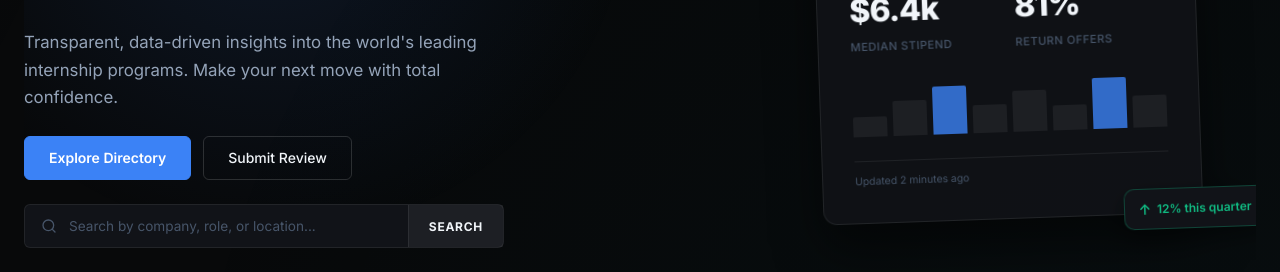
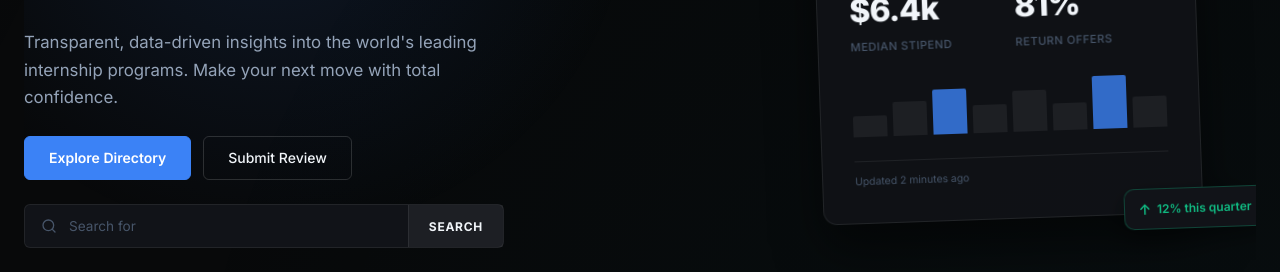
Before and after one commit to abdullahrauf245-hue/Intern-portal, a React (Vite) app: page / in a window 1280 px wide. Shown: the part 336-608 px from the top of the page. Built offline with nearby package versions, Linux system fonts and the light colour scheme; no server answers; the database is empty.

Commit message:
Changing home bar

```diff
--- a/src/pages/Home.jsx
+++ b/src/pages/Home.jsx
@@ -42,6 +42,67 @@ function useCountUp(end, duration = 2000, startOnView = true) {
 export default function Home() {
   const [searchQuery, setSearchQuery] = useState("");
   const navigate = useNavigate();
+
+  /* ── Typewriter Placeholder Effect ── */
+  const placeholders = [
+    "Search by company (e.g., Google, Arbitsoft)...",
+    "Search for roles (e.g., Quant Research, Frontend)...",
+    "Search for locations (e.g., Remote, Islamabad)...",
+    "Search for technologies (e.g., Python, React)..."
+  ];
+  const [placeholderIdx, setPlaceholderIdx] = useState(0);
+  const [placeholderText, setPlaceholderText] = useState("");
+  const [isDeleting, setIsDeleting] = useState(false);
+
+  useEffect(() => {
+    let timer;
+    const currentFullText = placeholders[placeholderIdx];
+
+    if (isDeleting) {
+      timer = setTimeout(() => {
+        setPlaceholderText(prev => prev.slice(0, -1));
+      }, 20);
+    } else {
+      timer = setTimeout(() => {
+        setPlaceholderText(currentFullText.slice(0, placeholderText.length + 1));
+      }, 45);
+    }
+
+    if (!isDeleting && placeholderText === currentFullText) {
+      timer = setTimeout(() => setIsDeleting(true), 2500);
+    } else if (isDeleting && placeholderText === "") {
+      setIsDeleting(false);
+      setPlaceholderIdx((prev) => (prev + 1) % placeholders.length);
+    }
+
+    return () => clearTimeout(timer);
+  }, [placeholderText, isDeleting, placeholderIdx]);
+
+  /* ── Real-time Chart Bars Simulation ── */
+  const targetBarHeights = [35, 62, 85, 50, 73, 45, 92, 58];
+  const [barHeights, setBarHeights] = useState([0, 0, 0, 0, 0, 0, 0, 0]);
+
+  useEffect(() => {
+    const introTimer = setTimeout(() => {
+      setBarHeights(targetBarHeights);
+    }, 300);
+
+    const fluctuationInterval = setInterval(() => {
+      setBarHeights(prevHeights =>
+        prevHeights.map((h, i) => {
+          const target = targetBarHeights[i];
+          const delta = (Math.random() - 0.5) * 8; // +/- 4%
+          const next = Math.max(15, Math.min(100, target + delta));
+          return Math.round(next);
+        })
+      );
+    }, 2000);
+
+    return () => {
+      clearTimeout(introTimer);
+      clearInterval(fluctuationInterval);
+    };
+  }, []);
 
   /* ── 3D Tilt Effect ── */
   const handleMouseMove = useCallback((e) => {
@@ -128,7 +189,7 @@ export default function Home() {
               <Search className="hero-search-icon" size={16} />
               <input
                 type="text"
-                placeholder="Search by company, role, or location..."
+                placeholder={placeholderText}
                 value={searchQuery}
                 onChange={(e) => setSearchQuery(e.target.value)}
                 className="hero-search-input"
@@ -167,14 +228,16 @@ export default function Home() {
               </div>
 
               <div className="intel-bars">
-                <div className="intel-bar" style={{ height: '35%' }}></div>
-                <div className="intel-bar" style={{ height: '62%' }}></div>
-                <div className="intel-bar intel-bar-accent" style={{ height: '85%' }}></div>
-                <div className="intel-bar" style={{ height: '50%' }}></div>
-                <div className="intel-bar" style={{ height: '73%' }}></div>
-                <div className="intel-bar" style={{ height: '45%' }}></div>
-                <div className="intel-bar intel-bar-accent" style={{ height: '92%' }}></div>
-                <div className="intel-bar" style={{ height: '58%' }}></div>
+                {barHeights.map((height, idx) => (
+                  <div
+                    key={idx}
+                    className={`intel-bar ${idx === 2 || idx === 6 ? 'intel-bar-accent' : ''}`}
+                    style={{
+                      height: `${height}%`,
+                      transition: 'height 0.4s cubic-bezier(0.16, 1, 0.3, 1)'
+                    }}
+                  ></div>
+                ))}
               </div>
 
               <div className="intel-footer">
```
